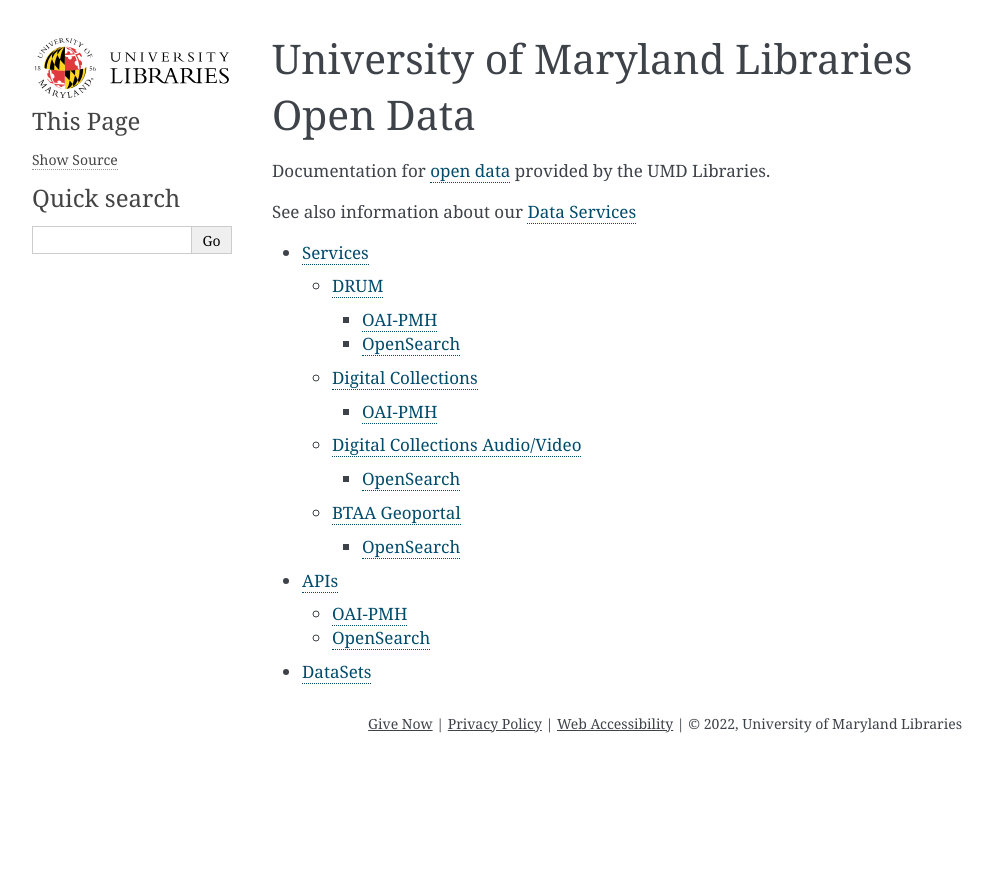
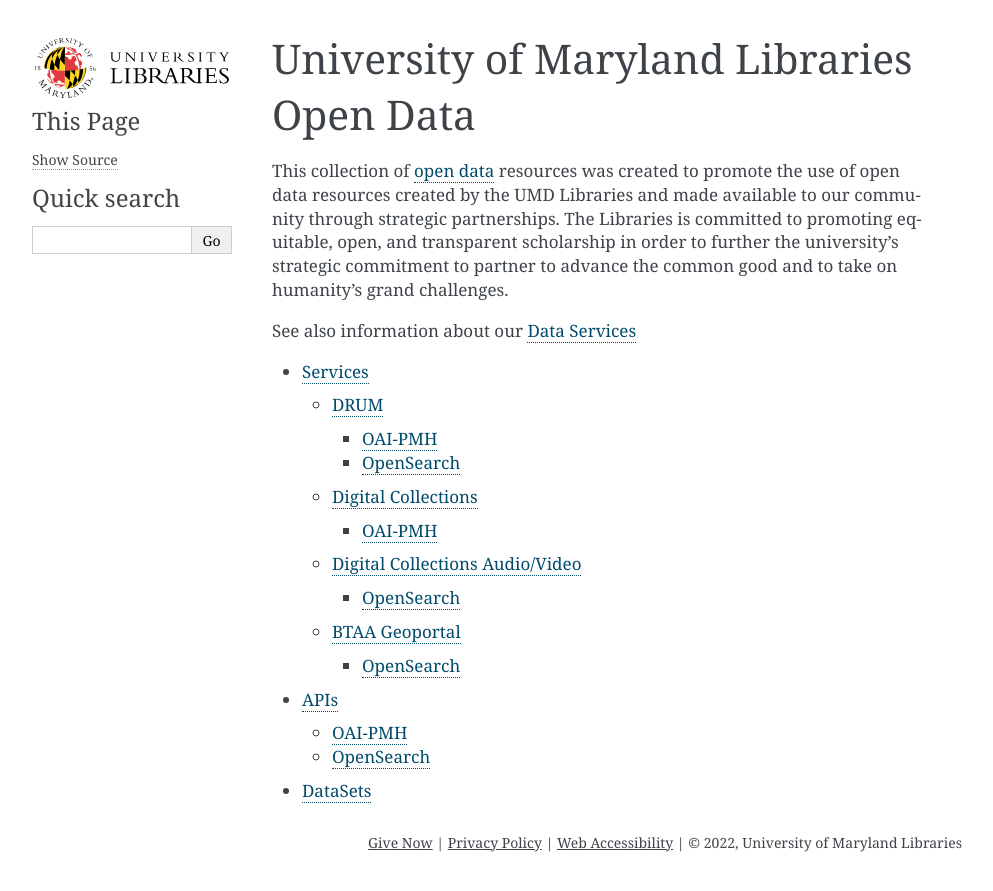
Before and after one commit to wallberg-umd/umd-lib-opendata, a Sphinx documentation site: the page built from source/index.rst, in a window 1280 px wide. Shown: the top 891 px of the page, without its empty margins (148-1141 px from the left). Built offline with Sphinx 7.4.7, drawn with Linux system fonts in a browser that asks for light colours.

Commit message:
LIBWEB-5701. Update homepage verbiage
https://issues.umd.edu/browse/LIBWEB-5701

```diff
--- a/source/index.rst
+++ b/source/index.rst
@@ -6,8 +6,7 @@
 University of Maryland Libraries Open Data
 ==========================================
 
-Documentation for `open data <https://en.wikipedia.org/wiki/Open_data>`_
-provided by the UMD Libraries.
+This collection of `open data <https://en.wikipedia.org/wiki/Open_data>`_ resources was created to promote the use of open data resources created by the UMD Libraries and made available to our community through strategic partnerships. The Libraries is committed to promoting equitable, open, and transparent scholarship in order to further the university's strategic commitment to partner to advance the common good and to take on humanity's grand challenges.
 
 See also information about our `Data Services
 <https://www.lib.umd.edu/research/data>`_
```
